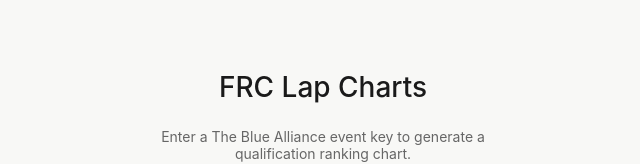
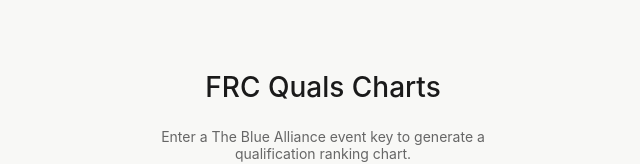
Before and after one commit to 6238/qualscharts, a website: page public/index.html in a window 1280 px wide. Shown: the part 234-398 px from the top of the page, without its empty margins (317-957 px from the left). Drawn offline with Linux system fonts and the light colour scheme.

Commit message:
Change title

```diff
--- a/public/index.html
+++ b/public/index.html
@@ -3,7 +3,7 @@
 <head>
 <meta charset="UTF-8">
 <meta name="viewport" content="width=device-width, initial-scale=1.0">
-<title>FRC Lap Charts</title>
+<title>FRC Quals Charts</title>
 <style>
   *, *::before, *::after { box-sizing: border-box; margin: 0; padding: 0; }
   body {
@@ -81,7 +81,7 @@
 
 <!-- Landing: shown when no ?event= param -->
 <div id="landing">
-  <h1>FRC Lap Charts</h1>
+  <h1>FRC Quals Charts</h1>
   <p>Enter a The Blue Alliance event key to generate a qualification ranking chart.</p>
   <div class="landing-form">
     <input id="event-input" type="text" placeholder="e.g. 2026cancmp" spellcheck="false" />
```
